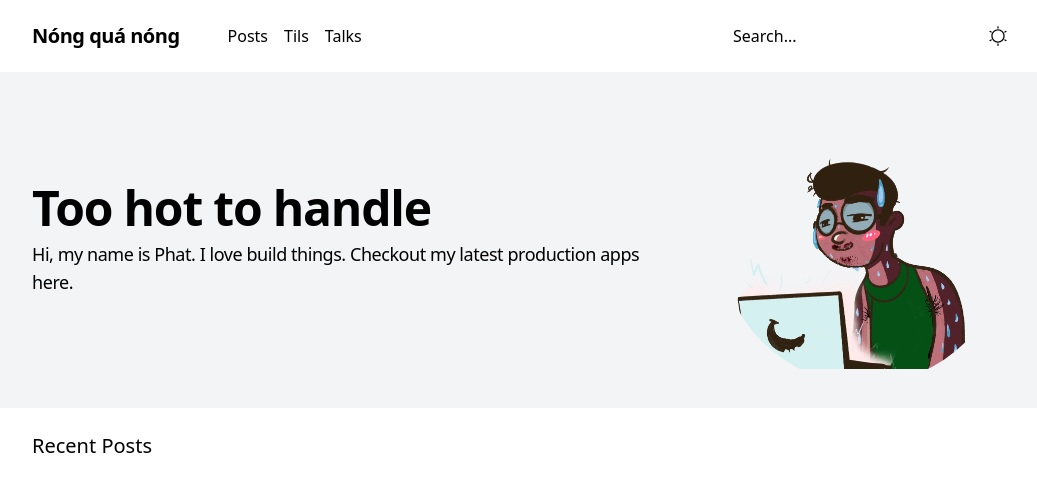
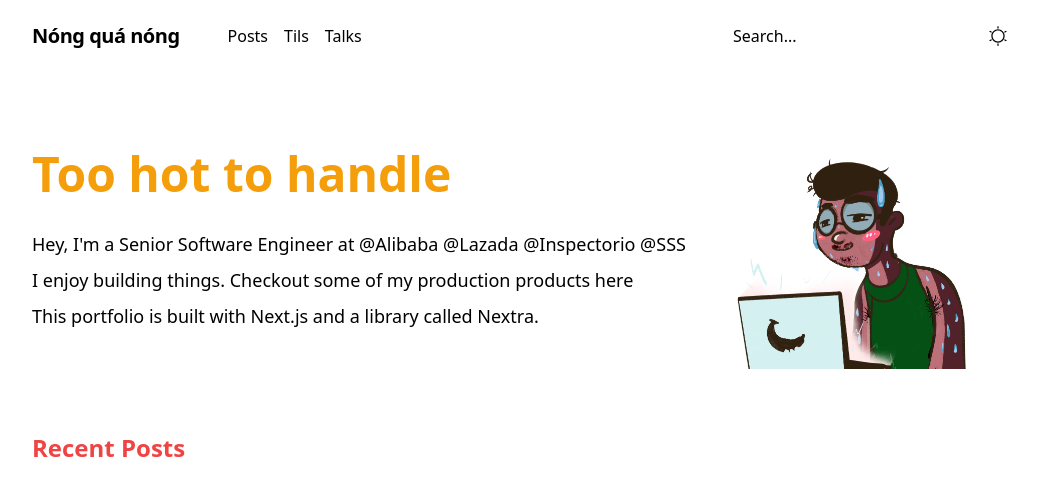
Before and after one commit to phatnhse/blog-web, a Next.js app: page / in a window 1280 px wide. Shown: the top 496 px of the page, without its empty margins (120-1157 px from the left). Built offline with nearby package versions, Linux system fonts and the light colour scheme.

Commit message:
Update UI index page

```diff
--- a/components/BlogPost.js
+++ b/components/BlogPost.js
@@ -1,7 +1,9 @@
-export default function BlogPost({ children, meta}) {
+export default function BlogPost({ children, meta }) {
   return (
     <>
-      <article>{children}</article>
+      <div className="base-container">
+        <article>{children}</article>
+      </div>
     </>
   )
 }
--- a/components/Post.js
+++ b/components/Post.js
@@ -8,17 +8,14 @@ export const Post = ({ post }) => {
 
   return (
     <>
-      <h1>{meta.title}</h1>
-      <div className='details'>
-        <p>{meta.description}</p>
-        <span>{meta.date}</span>
-        <span role='img' aria-label='one coffee'>
-          ☕ {meta.readTime + ' min read'}
-        </span>
-      </div>
-
       <Link href={"/blog" + link}>
-        <a>Read more &rarr;</a>
+        <div className="pt-4 pb-4 mt-4 cursor-pointer">
+          <h1 className="font-bold text-xl text-black dark:text-white">{meta.title}</h1>
+          <div>
+            <p className="font-light text-base text-black dark:text-white">{meta.description}</p>
+            <span className="font-light text-sm text-black dark:text-white">{meta.date} {meta.readTime + ' min read'}</span>
+          </div>
+        </div>
       </Link>
     </>
   );
--- a/pages/blog/post-1/index.mdx
+++ b/pages/blog/post-1/index.mdx
@@ -9,13 +9,13 @@ export const meta = {
 
 export default ({ children }) => <BlogPost meta={meta}>{children}</BlogPost>;
 
-## My Headline
+# My Headline
 
 Lorem ipsum dolor sit amet, consectetur adipiscing elit. Quisque maximus pellentesque dolor non egestas. In sed tristique elit. Cras vehicula, nisl vel ultricies gravida, augue nibh laoreet arcu, et tincidunt augue dui non elit. Vestibulum semper posuere magna, quis molestie mauris faucibus ut. Praesent ornare velit sit amet enim semper lacinia. Aenean nec sem lacus. Cras porta nunc nec leo lacinia sagittis. Aliquam ornare gravida cursus. Etiam ultrices massa quis erat scelerisque rhoncus. Vestibulum ante ipsum primis in faucibus orci luctus et ultrices posuere cubilia Curae; Proin lacinia sodales augue, non mattis ipsum pretium non. Morbi vehicula tempor blandit. Nam rhoncus, massa a maximus imperdiet, tortor risus aliquet tortor, nec lacinia eros nisi volutpat massa. Maecenas ut augue ipsum.
 
 Sed vehicula libero pulvinar
 tincidunt ligula non, luctus massa. Vestibulum ante ipsum primis in faucibus orci luctus et ultrices posuere cubilia Curae; Maecenas arcu purus, aliquam ac molestie ac, luctus eget sem. Sed pellentesque massa eros, condimentum commodo ligula cursus ut. Mauris sit amet molestie ipsum. Nullam venenatis est at purus mollis consectetur. Phasellus a ipsum a quam ullamcorper aliquet. Nunc gravida bibendum placerat.
 
-## My Headline
+# My Headline
 
 Fusce lacinia mauris vel massa tincidunt dignissim. Proin tempus nunc sed efficitur porta. Nunc ornare tellus scelerisque velit euismod, ut mollis diam tristique. Phasellus vel diam egestas augue ullamcorper gravida. Sed id mattis ligula, id suscipit nisl. Ut placerat in est vel rutrum. Integer tempor condimentum lectus, pretium cursus dolor venenatis sit amet. Ut venenatis lectus massa, eu tincidunt ipsum congue et. Curabitur mollis lacinia magna eu hendrerit. Mauris finibus leo ut orci vehicula feugiat. Etiam at ultrices velit. Aliquam faucibus congue lorem, at bibendum felis dapibus a. Pellentesque ornare dignissim magna, vitae molestie massa.
--- a/pages/index.js
+++ b/pages/index.js
@@ -18,14 +18,22 @@ export default function IndexPage() {
 
   return (
     <>
-      <div className="bg-gray-100 dark:bg-gray-800">
+      <div className="">
         <div className="base-container flex justify-between pt-6 pb-6">
           <div className="flex text-white items-center">
             <div>
-              <p className="font-semibold text-5xl tracking-tight text-black dark:text-white mr-12">Too hot to handle</p>
-              <p className="mt-2 font-light text-lg tracking-tight text-black dark:text-white mr-12">
-                Hi, my name is Phat. I love build things. Checkout my latest production apps here.
-              </p>
+              <p className="font-semibold text-5xl text-yellow-500 mr-12">Too hot to handle</p>
+              <div className="pt-6">
+                <p className="mt-2 font-light text-lg text-black dark:text-white">
+                  Hey, I'm a Senior Software Engineer at @Alibaba @Lazada @Inspectorio @SSS
+                </p>
+                <p className="mt-2 font-light text-lg text-black dark:text-white">
+                  I enjoy building things. Checkout some of my production products <a href="#">here </a>
+                </p>
+                <p className="mt-2 font-light text-lg text-black dark:text-white">
+                  This portfolio is built with Next.js and a library called Nextra.
+                </p>
+              </div>
             </div>
           </div>
           <div className="w-auto">
@@ -34,7 +42,6 @@ export default function IndexPage() {
                 src={src}
                 layout="fill"
                 objectFit="contain"
-                className="rounded-full"
               />
             </div>
           </div>
@@ -43,7 +50,7 @@ export default function IndexPage() {
 
       <div className="base-container pt-6 pt-6">
 
-        <h1 className="text-xl"> Recent Posts</h1>
+        <h1 className="font-semibold text-2xl text-red-500">Recent Posts</h1>
         {posts.map((post) => (
           <Post key={post.link} post={post} />
         ))}
--- a/styles/globals.css
+++ b/styles/globals.css
@@ -2,6 +2,12 @@
 @tailwind components;
 @tailwind utilities;
 
+
+[data-theme='dark'],
+[data-theme='dark'] body {
+  color: #fff;
+  background-color: #121212;
+}
 
 .base-container {
   @apply mx-auto px-4 sm:px-6 lg:px-8;
@@ -11,7 +17,3 @@
 .menu-text {
   @apply text-base font-normal;
 }
-
-.input[type="search"]::after {
-  content: "";
-}
```
